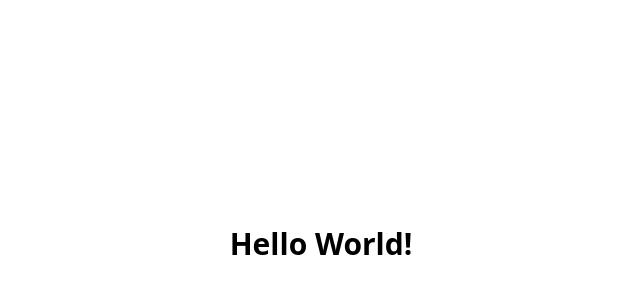
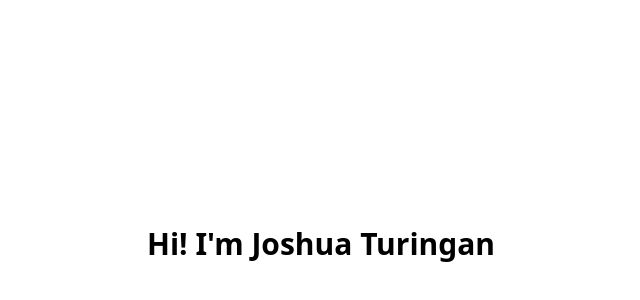
Before and after one commit to jaotors/jaotors.github.io, a plain HTML site: page index.html in a window 1280 px wide. Shown: the part 156-456 px from the top of the page, without its empty margins (319-959 px from the left). Drawn offline with nearby package versions, Linux system fonts and the light colour scheme.

Commit message:
Add introduction

```diff
--- a/index.html
+++ b/index.html
@@ -9,12 +9,11 @@
     <link rel="shortcut icon" type="image/png" href="favicon.png" />
     <title>Joshua Turingan - Front End Developer</title>
 
-    <link rel="stylesheet" href="resources/css/app.css" type="text/css" />
     <script src="https://cdn.tailwindcss.com"></script>
   </head>
   <body>
     <main class="flex flex-col justify-center items-center h-[100dvh]">
-      <h1 class="text-3xl font-black">Hello World!</h1>
+      <h1 class="text-3xl font-black font-">Hi! I'm Joshua Turingan</h1>
     </main>
   </body>
 </html>
```
